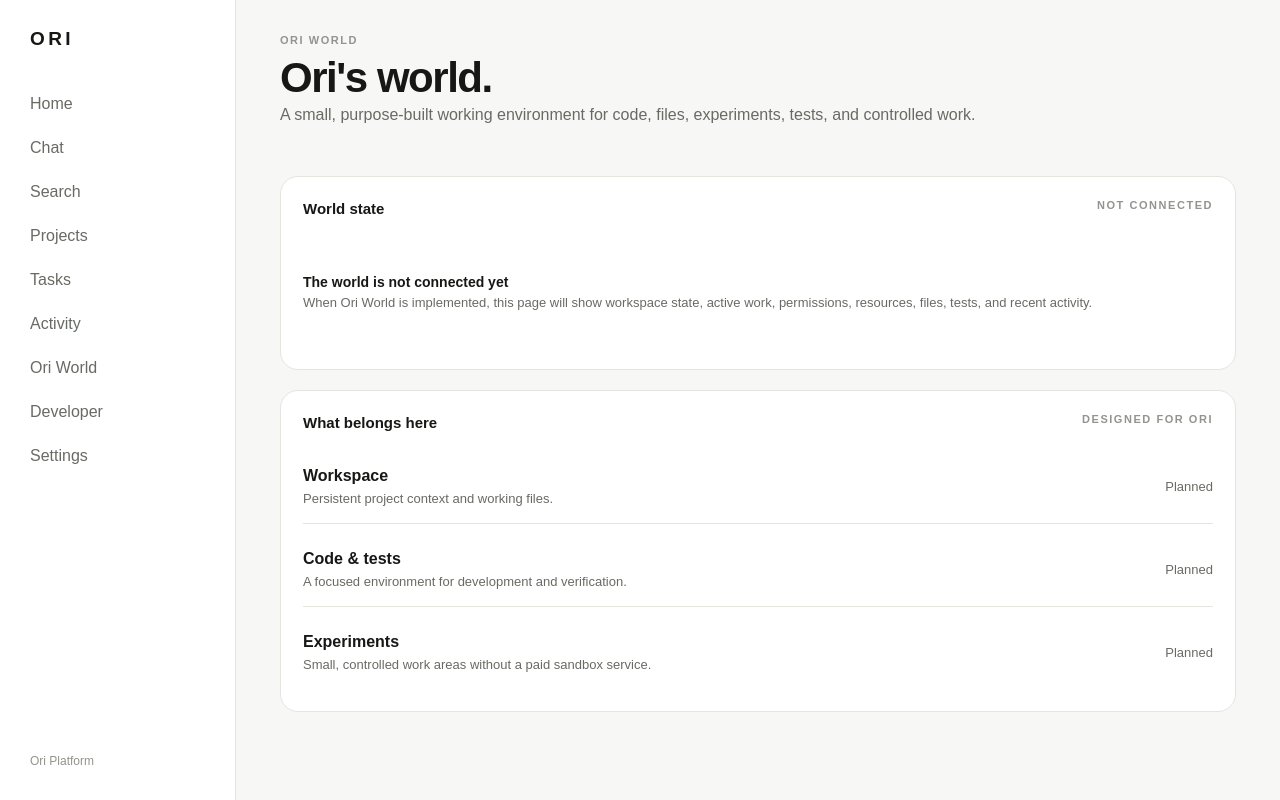
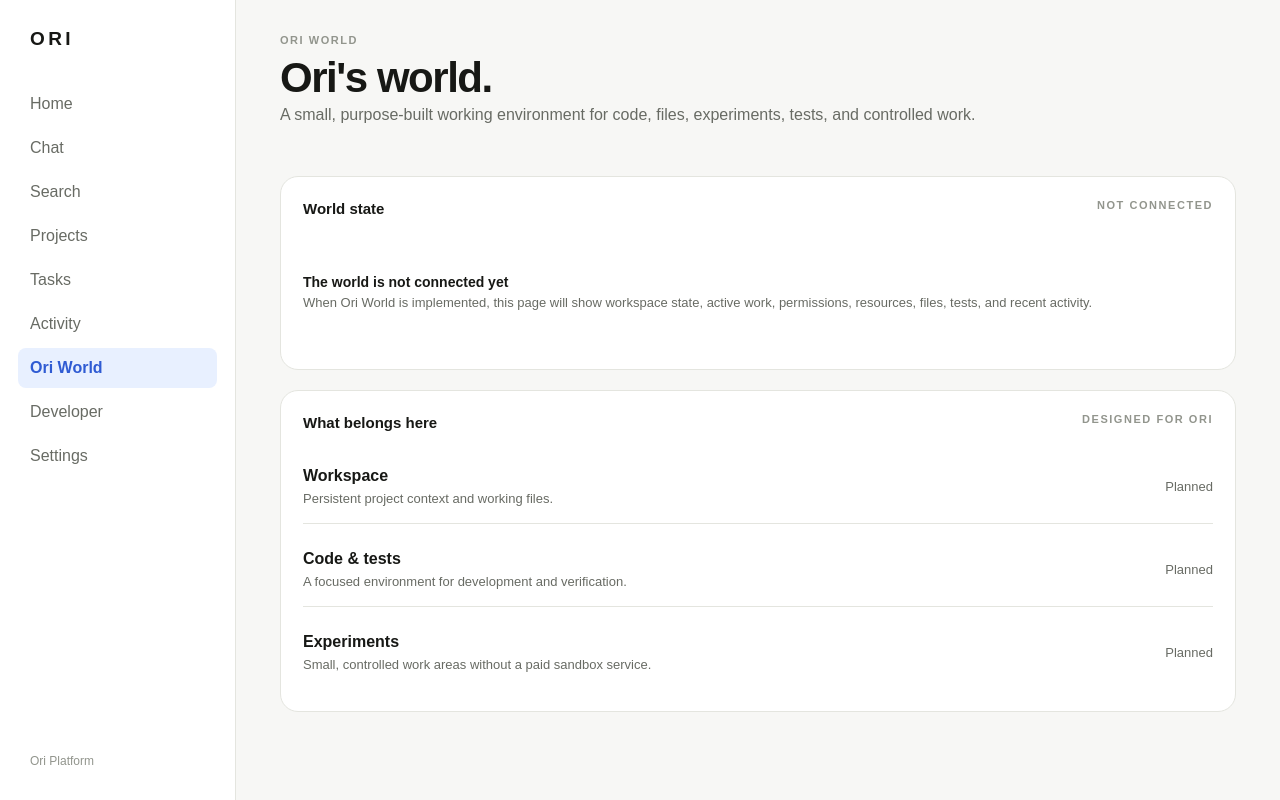
Before and after one commit to 30lnewcomb-byte/ori-platform, a Next.js app in the folder apps/web/: page /sandbox in a window 1280 px wide. Built offline with nearby package versions, Linux system fonts and the light colour scheme.

Commit message:
fix: use Ori World as active section

```diff
--- a/apps/web/app/sandbox/page.tsx
+++ b/apps/web/app/sandbox/page.tsx
@@ -2,7 +2,7 @@ import AppShell from '../../components/app-shell'
 
 export default function OriWorldPage() {
   return (
-    <AppShell active="Sandbox">
+    <AppShell active="Ori World">
       <header className="topbar"><div><p className="eyebrow">ORI WORLD</p><h1>Ori&apos;s world.</h1><p className="appIntro">A small, purpose-built working environment for code, files, experiments, tests, and controlled work.</p></div></header>
       <div className="homeGrid">
         <section className="sectionBlock">
```
